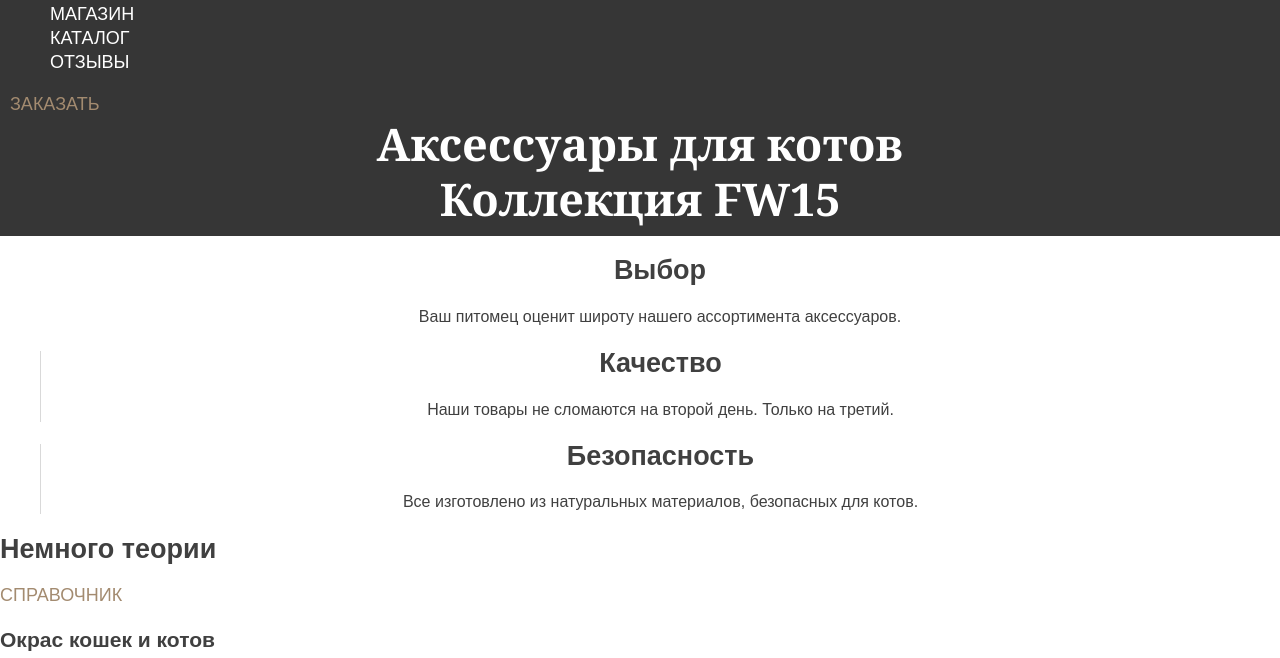
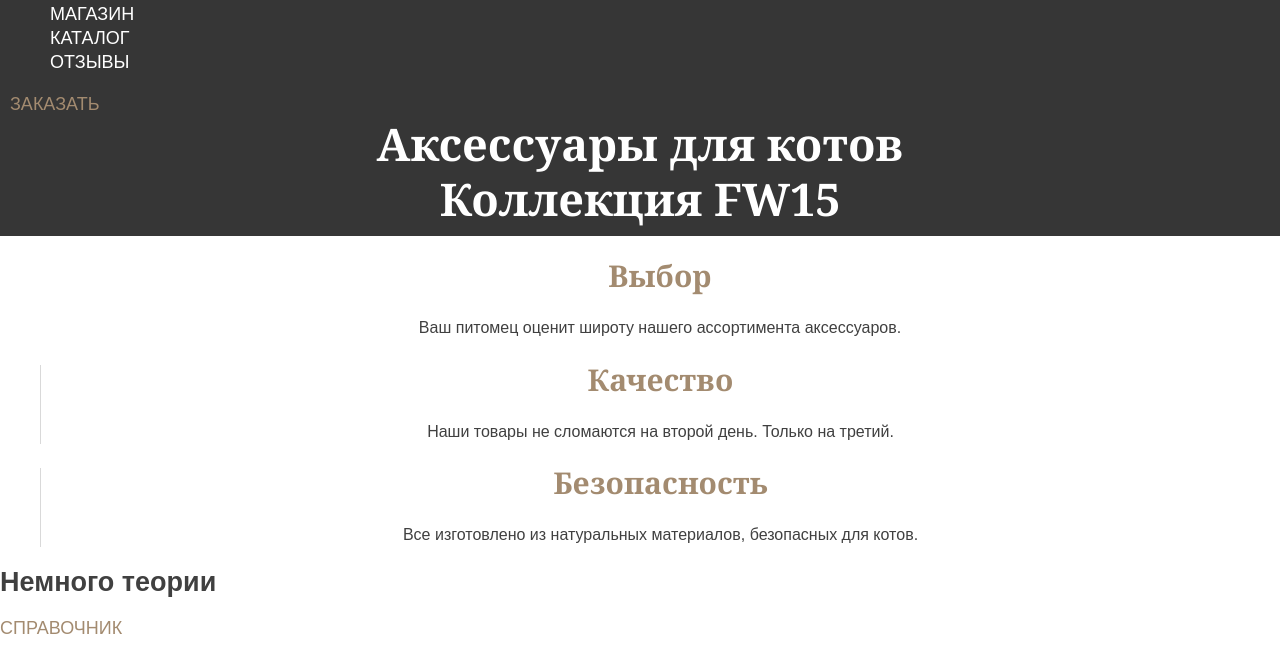
Before and after one commit to AlexBlackRu/Site_Keksby, a plain HTML site: page index.html in a window 1280 px wide. Shown: the part 87-745 px from the top of the page. Drawn offline with Linux system fonts and the light colour scheme.

Commit message:
Добавление классов

```diff
--- a/index.html
+++ b/index.html
@@ -25,15 +25,15 @@
     <div class="features">
         <ul>
             <li class="feature-item">
-                <h2>Выбор</h2>
+                <h2 class="feature-title">Выбор</h2>
                 <p>Ваш питомец оценит широту нашего ассортимента аксессуаров.</p>
             </li>
             <li class="feature-item">
-                <h2>Качество</h2>
+                <h2 class="feature-title">Качество</h2>
                 <p>Наши товары не сломаются на второй день. Только на третий.</p>
             </li>
             <li class="feature-item">
-                <h2>Безопасность</h2>
+                <h2 class="feature-title">Безопасность</h2>
                 <p>Все изготовлено из натуральных материалов, безопасных для котов.</p>
             </li>
         </ul>
```
